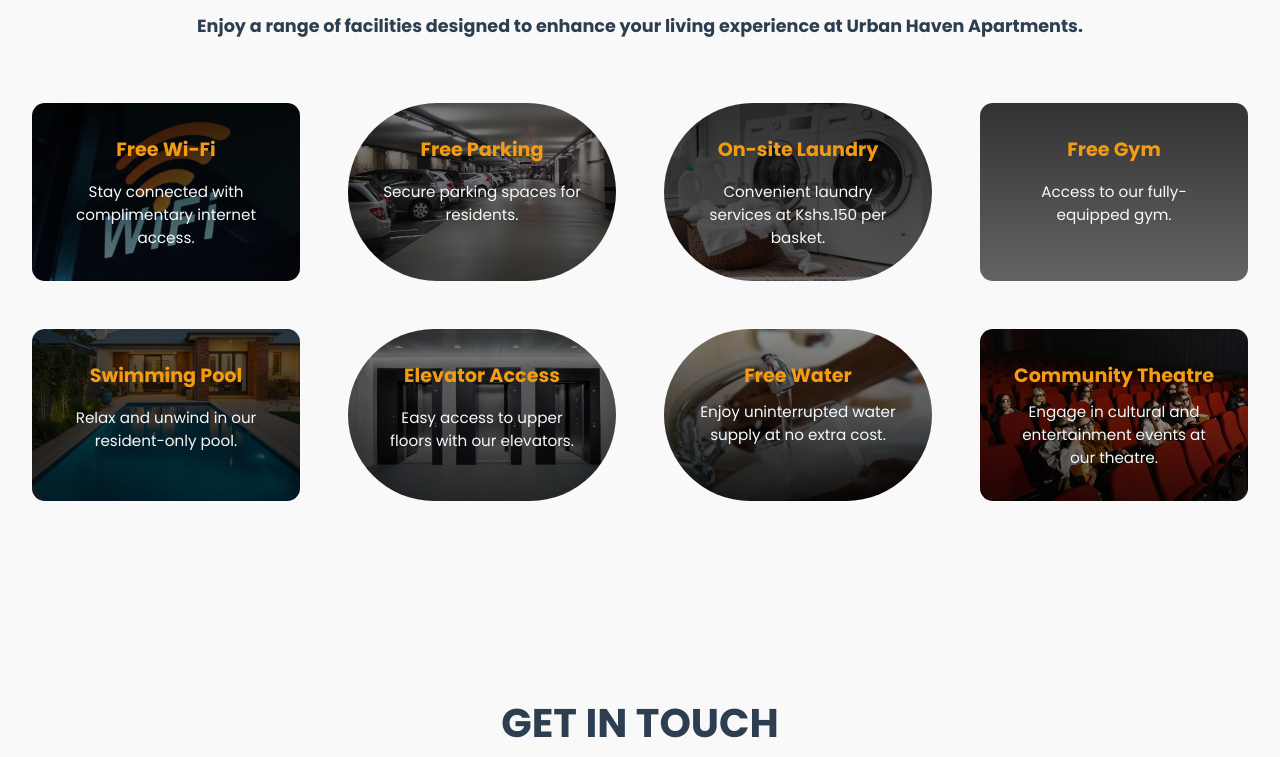
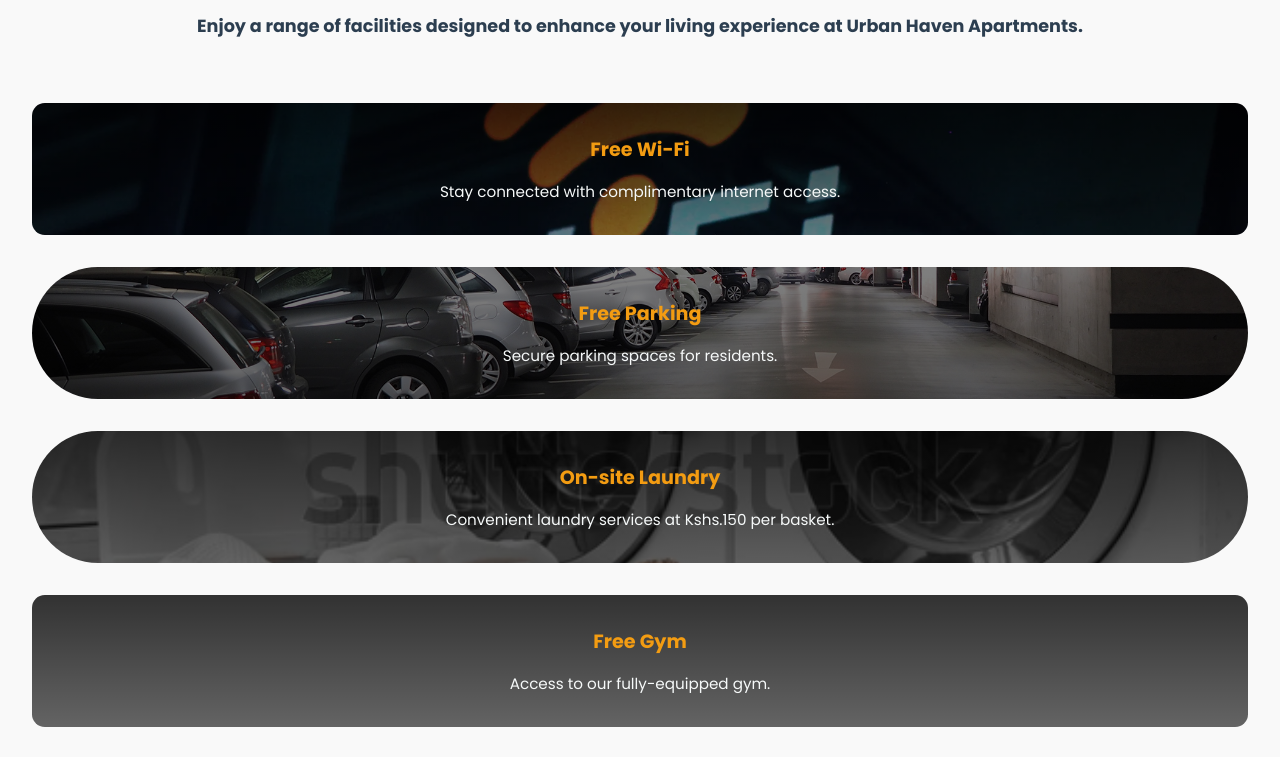
Before and after one commit to Jaabsaayugu/Urban-Haven, a website built with Vite: page index.html in a window 1280 px wide. Shown: the part 3366-4123 px from the top of the page. Built offline with nearby package versions, Linux system fonts and the light colour scheme; files whose address does not match are found by name.

Commit message:
small change overs to make some photos visible

```diff
--- a/index.html
+++ b/index.html
@@ -93,7 +93,7 @@
         </div>
       </div>
       <div class="apartment-types-card-item">
-        <img src="images/hero.png" alt="Bedsitter">
+        <img src="images/bedsitter.png" alt="Bedsitter">
         <div class="room-details">
           <h3>Bedsitter</h3>
           <p class="room-description">Comfortable bedsitters with a kitchen area and sink.</p>
@@ -170,7 +170,7 @@
     <h3>At your Service</h3>
     <p>Enjoy a range of facilities designed to enhance your living experience at Urban Haven Apartments.</p>
   </div>
-  <div class="availables-grid">
+  <div class="availables-flex">
     <div class="availables-card-wifi">
       <h3>Free Wi-Fi</h3>
       <p>Stay connected with complimentary internet access. </p>
--- a/style.css
+++ b/style.css
@@ -423,11 +423,11 @@ root{
   margin: 0 auto 4rem;
 }
 
-.availables-grid {
-  display: grid;
-  grid-template-columns: repeat(auto-fit, minmax(250px, 1fr));
-  gap: 3rem;
-  min-width: 20rem;
+.availables-flex {
+  display: flex;
+  flex-direction: column;
+  gap: 2rem;
+  min-width: 15rem;
   margin: 0 auto;
 }
 
```
